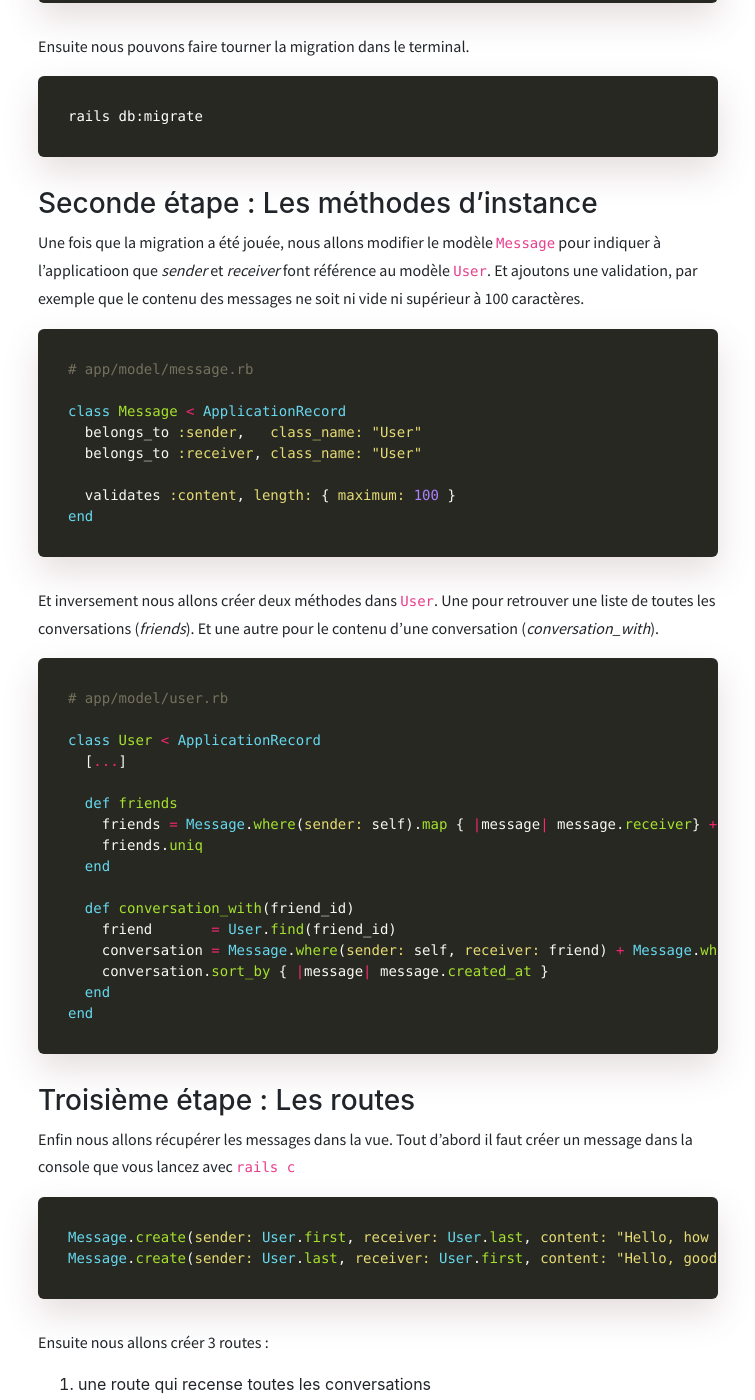
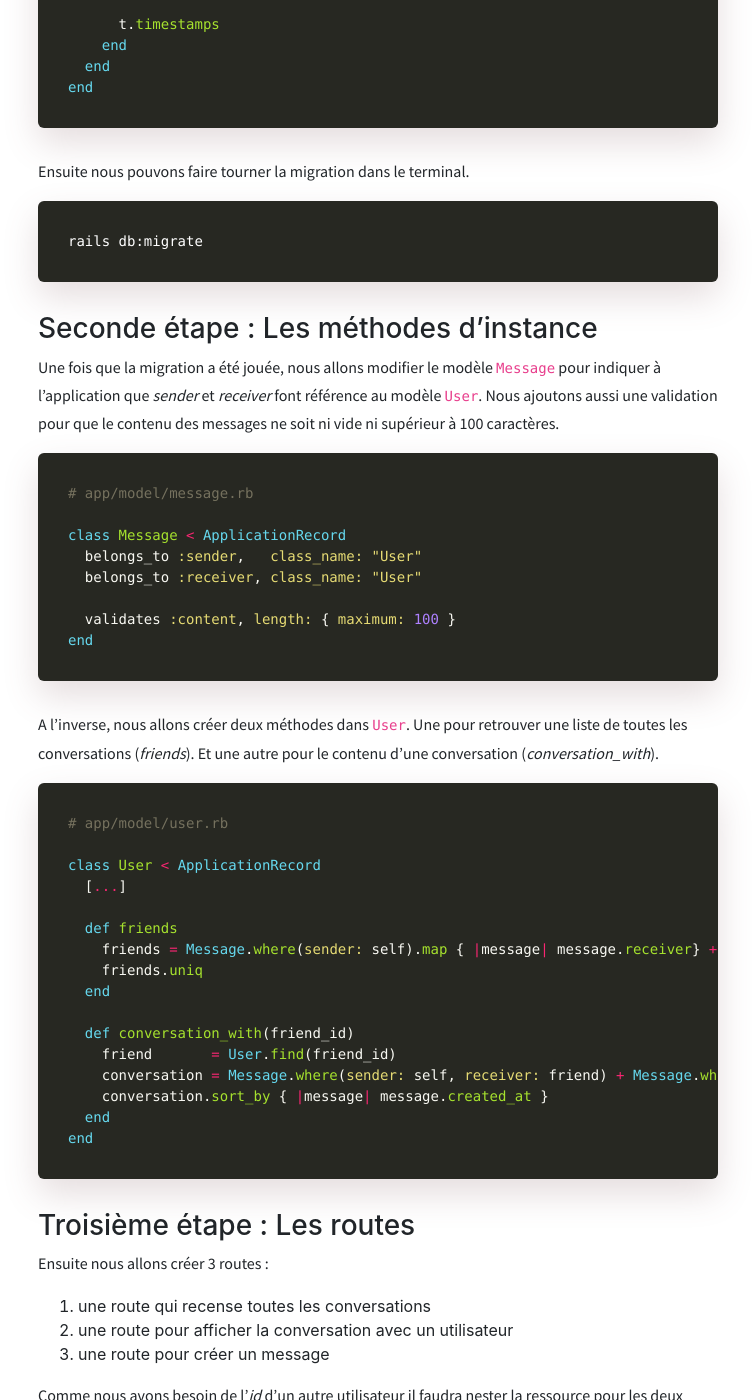
Before and after one commit to alexandrebk/alexandrebk.github.io, a Jekyll site: the page built from _posts/2019-07-31-messages-between-users.md, in a window 1280 px wide and 1400 px high, scrolled down 892 px. Shown: the whole window, without its empty margins (262-1017 px from the left). Built offline with Jekyll 4.4.1, drawn with Linux system fonts in a browser that asks for light colours; nearby versions of some CDN libraries; some of the changed text lies outside the part shown.

Commit message:
Proofreading messages article

````diff
--- a/_posts/2019-07-31-messages-between-users.md
+++ b/_posts/2019-07-31-messages-between-users.md
@@ -1,10 +1,12 @@
 ---
 layout: post
-title:  "Messagerie privée"
+title:  "Ajouter une messagerie privée"
 description: "Dans ce tuto nous allons apprendre comment permettre aux utilisateurs de s'envoyer des messages privés."
 difficulty: 3
 status: tech
 ---
+
+Après avoir réservé un appartement,  nous avons souvent des questions logistiques (comment récupérer les clefs, à quelle heure...) C'est pourquoi l'utilisateur doit pouvoir envoyer un message au propriétaire depuis l'application. Pour répondre à cette problématique nous allons mettre en place une messagerie privée.
 
 Nous supposons qu'il y a une application Ruby on Rails avec un modèle `User` généré par *Devise*.
 
@@ -40,7 +42,7 @@
 
 ### Seconde étape : Les méthodes d'instance
 
-Une fois que la migration a été jouée, nous allons modifier le modèle `Message` pour indiquer à l'applicatioon que *sender* et *receiver* font référence au modèle `User`. Et ajoutons une validation, par exemple que le contenu des messages ne soit ni vide ni supérieur à 100 caractères.
+Une fois que la migration a été jouée, nous allons modifier le modèle `Message` pour indiquer à l'application que *sender* et *receiver* font référence au modèle `User`. Nous ajoutons aussi une validation pour que le contenu des messages ne soit ni vide ni supérieur à 100 caractères.
 
 ```ruby
 # app/model/message.rb
@@ -53,7 +55,7 @@
 end
 ```
 
-Et inversement nous allons créer deux méthodes dans `User`. Une pour retrouver une liste de toutes les conversations (*friends*). Et une autre pour le contenu d'une conversation (*conversation_with*).
+A l'inverse, nous allons créer deux méthodes dans `User`. Une pour retrouver une liste de toutes les conversations (*friends*). Et une autre pour le contenu d'une conversation (*conversation_with*).
 
 ```ruby
 # app/model/user.rb
@@ -76,13 +78,6 @@
 
 ### Troisième étape : Les routes
 
-Enfin nous allons récupérer les messages dans la vue. Tout d'abord il faut créer un message dans la console que vous lancez avec `rails c`
-
-```ruby
-Message.create(sender: User.first, receiver: User.last, content: "Hello, how are you?")
-Message.create(sender: User.last, receiver: User.first, content: "Hello, good and you?")
-```
-
 Ensuite nous allons créer 3 routes :
 
 1. une route qui recense toutes les conversations
@@ -136,7 +131,7 @@
 <!-- app/views/messages/conversations.html.erb -->
 
 <% if @users_with_conversation.empty? %>
-  <h3>Vous n'avez pas encore de conversation</p>
+  <h3>Vous n'avez pas encore de conversation</h3>
 <% else %>
   <h3>Mes conversations</h3>
   <% @users_with_conversation.each do |user| %>
@@ -173,6 +168,16 @@
 
 <%= link_to 'Retour aux conversations', conversations_path %>
 ```
+
+Vérifions que cela fonctionne en créant des messages dans la console.
+
+```ruby
+Message.create(sender: User.first, receiver: User.last, content: "Hello, how are you?")
+Message.create(sender: User.last, receiver: User.first, content: "Hello, good and you?")
+```
+
+<img src="/images/posts/messages/affichage_messages.gif" class="image" alt="affichage messages">
+
 
 ### Cinquième étape : Créer un message
 
@@ -214,6 +219,8 @@
 <% end %>
 ```
 
+<img src="/images/posts/messages/new_message.gif" class="image" alt="creation message">
+
 
 ### Bonus pour les *marketplaces*
 
````
Also changed, not shown: other parts of _posts/2019-07-31-messages-between-users.md (+1 -1 lines), images/posts/messages/affichage_messages.gif (added), images/posts/messages/new_message.gif (added).
